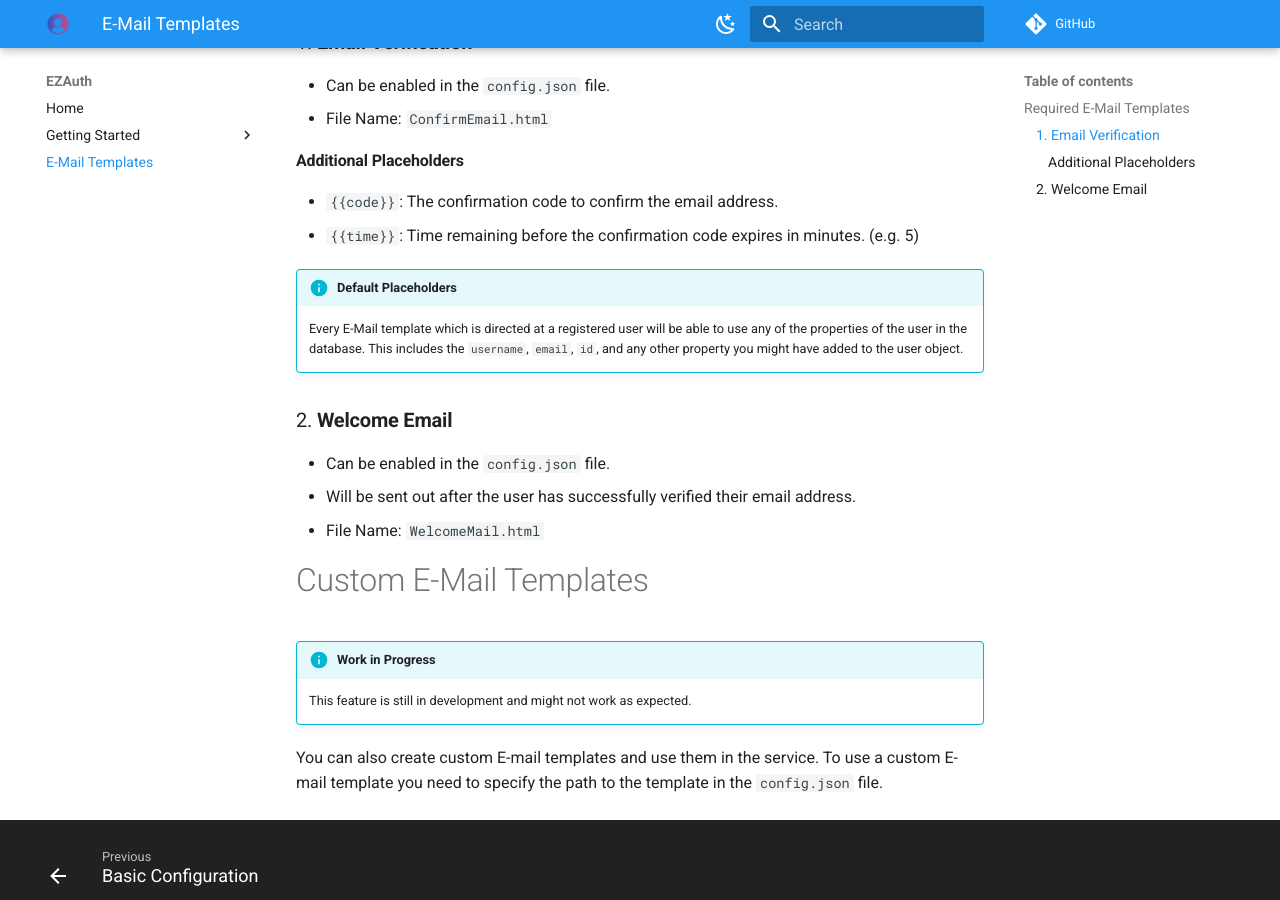
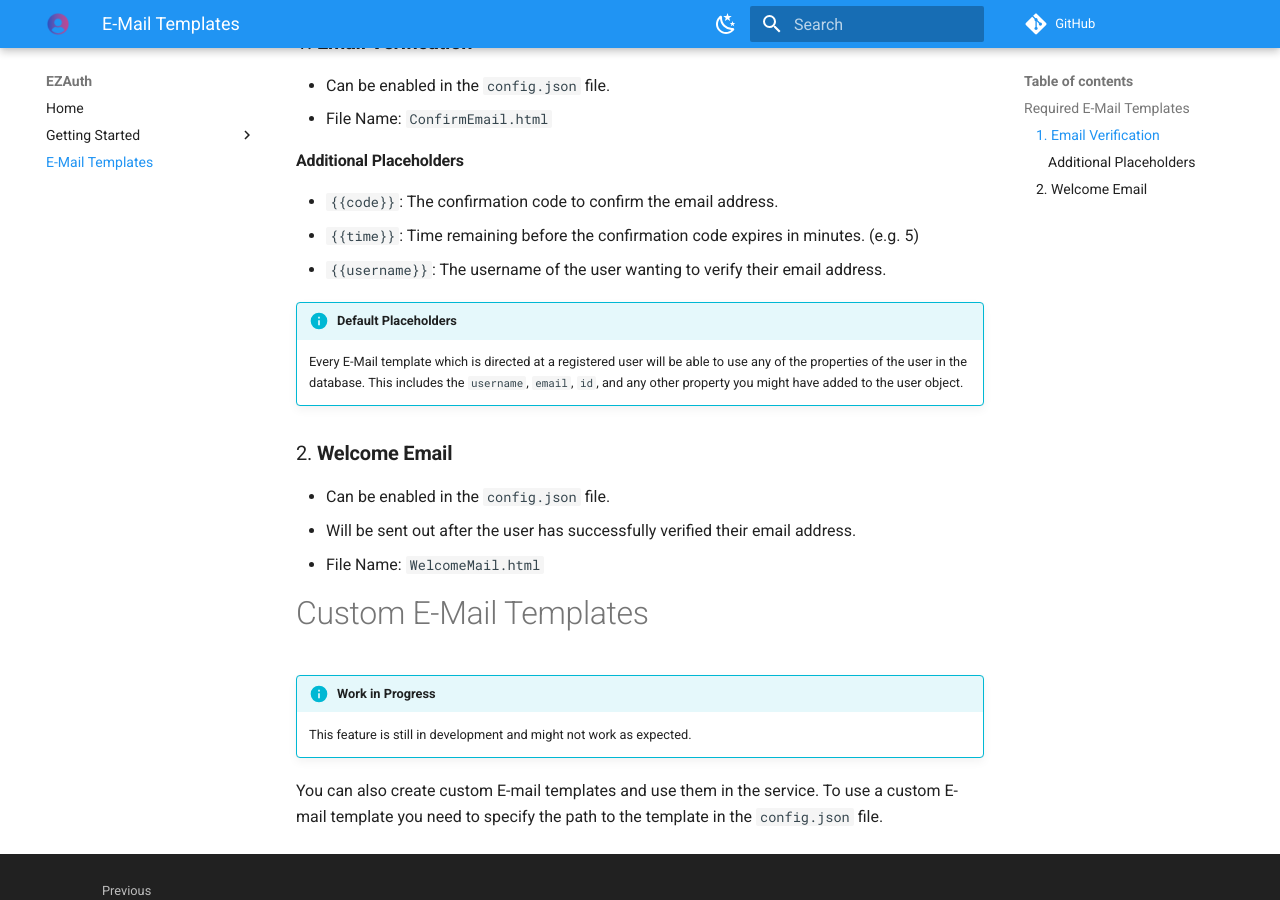
Before and after one commit to JohnGrubba/ezauth, an MkDocs documentation site: the page built from docs/getting-started/email_config.md, in a window 1280 px wide and 900 px high, scrolled down 499 px. Built offline with MkDocs 1.6.1 and Material for MkDocs 9.7.7, drawn with Linux system fonts in a browser that asks for light colours; comment, search, counter and statistics services are not loaded.

Commit message:
E-Mail Parameters in Docs Updated

```diff
--- a/docs/getting-started/email_config.md
+++ b/docs/getting-started/email_config.md
@@ -17,6 +17,7 @@ EZAuth uses a set of default E-mail templates to send out e-mails to users. Thes
 #### Additional Placeholders
 - `{{code}}`: The confirmation code to confirm the email address.
 - `{{time}}`: Time remaining before the confirmation code expires in minutes. (e.g. 5)
+- `{{username}}`: The username of the user wanting to verify their email address.
 
 !!! Info "Default Placeholders"
     Every E-Mail template which is directed at a registered user will be able to use any of the properties of the user in the database. This includes the `username`, `email`, `id`, and any other property you might have added to the user object.
```
